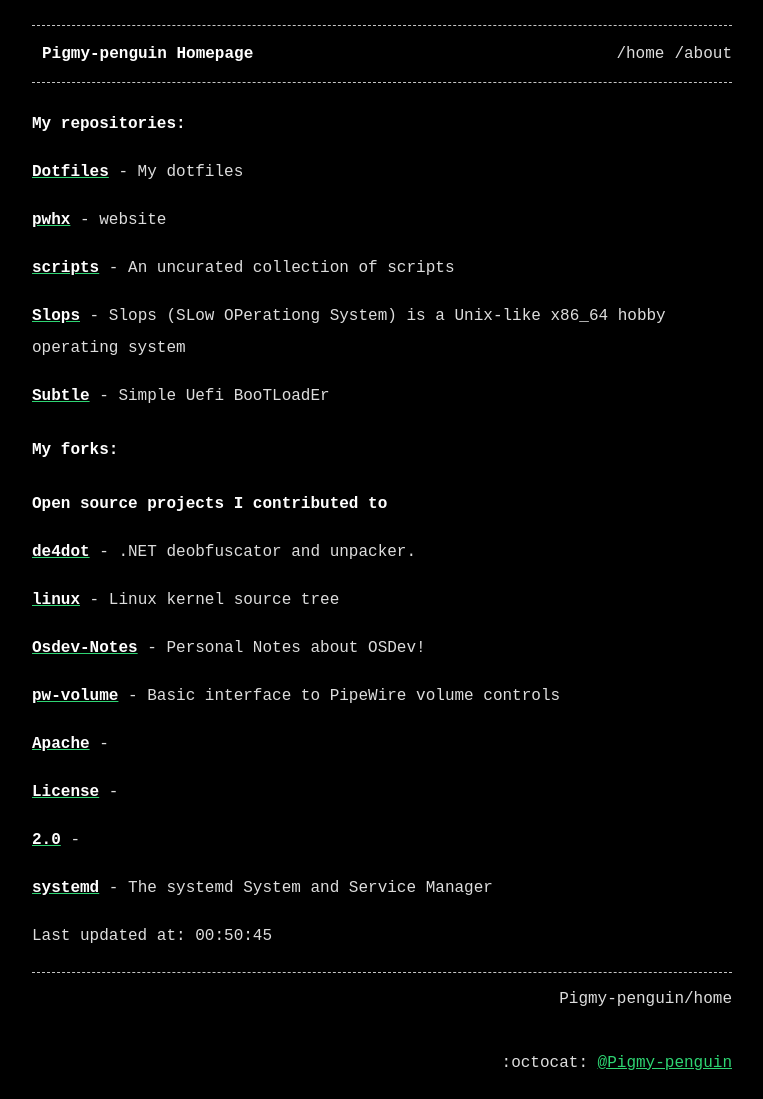
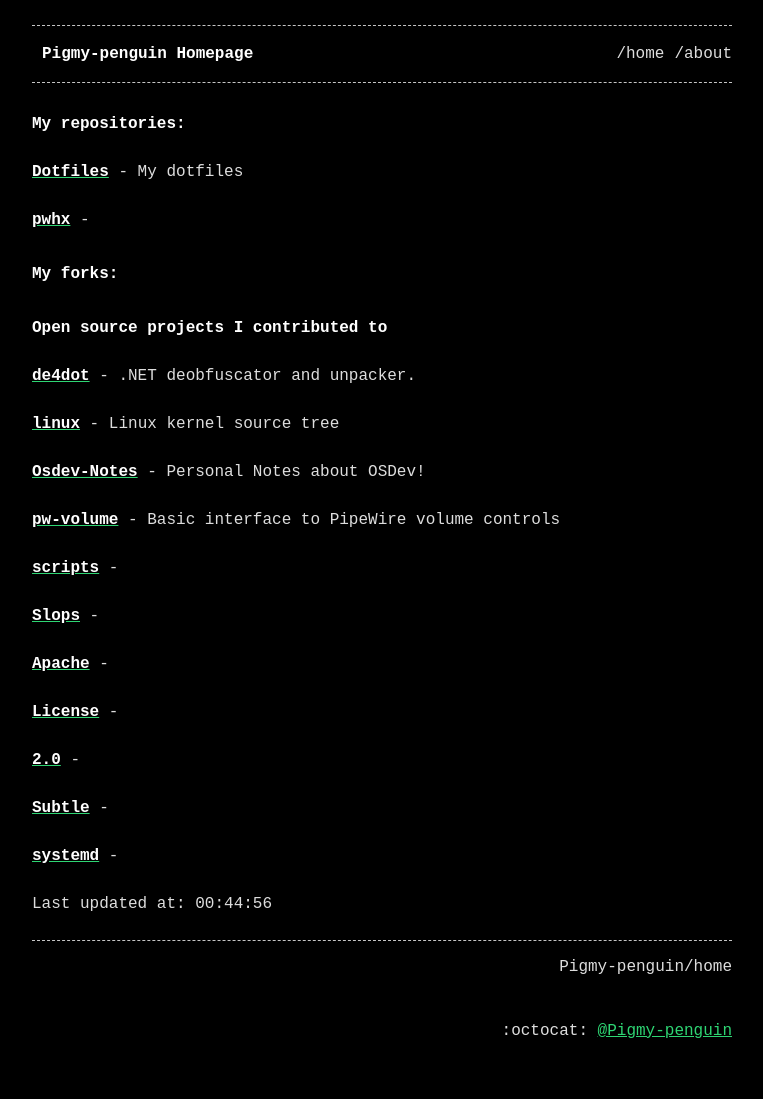
Before and after one commit to Pigmy-penguin/Pigmy-penguin.github.io, a Jekyll site: the page built from index.md, in a window 1280 px wide. Shown: the whole page, without its empty margins (258-1021 px from the left). Built offline with Jekyll 4.4.1, drawn with Linux system fonts in a browser that asks for light colours; after the commit the page ends 1067 px from its top, so only the background shows below that.

Commit message:
Auto updating the website

```diff
--- a/index.md
+++ b/index.md
@@ -9,13 +9,7 @@ title: Pigmy-penguin Homepage
 
 [**Dotfiles**](https://github.com/Pigmy-penguin/Dotfiles) - My dotfiles
 
-[**pwhx**](https://github.com/Pigmy-penguin/pwhx) - website
-
-[**scripts**](https://github.com/Pigmy-penguin/scripts) - An uncurated collection of scripts
-
-[**Slops**](https://github.com/Pigmy-penguin/Slops) - Slops (SLow OPerationg System) is a Unix-like x86_64 hobby operating system
-
-[**Subtle**](https://github.com/Pigmy-penguin/Subtle) - Simple Uefi BooTLoadEr
+[**pwhx**](https://github.com/Pigmy-penguin/pwhx) -
 
 ## My forks:
 ### Open source projects I contributed to
@@ -28,13 +22,19 @@ title: Pigmy-penguin Homepage
 
 [**pw-volume**](https://github.com/Pigmy-penguin/pw-volume) - Basic interface to PipeWire volume controls
 
+[**scripts**](https://github.com/Pigmy-penguin/scripts) -
+
+[**Slops**](https://github.com/Pigmy-penguin/Slops) -
+
 [**Apache**](https://github.com/Pigmy-penguin/Apache) -
 
 [**License**](https://github.com/Pigmy-penguin/License) -
 
 [**2.0**](https://github.com/Pigmy-penguin/2.0) -
 
-[**systemd**](https://github.com/Pigmy-penguin/systemd) - The systemd System and Service Manager
+[**Subtle**](https://github.com/Pigmy-penguin/Subtle) -
+
+[**systemd**](https://github.com/Pigmy-penguin/systemd) -
 
 
-Last updated at: 00:50:45
+Last updated at: 00:44:56
```
Also changed, not shown: 2 other files.
